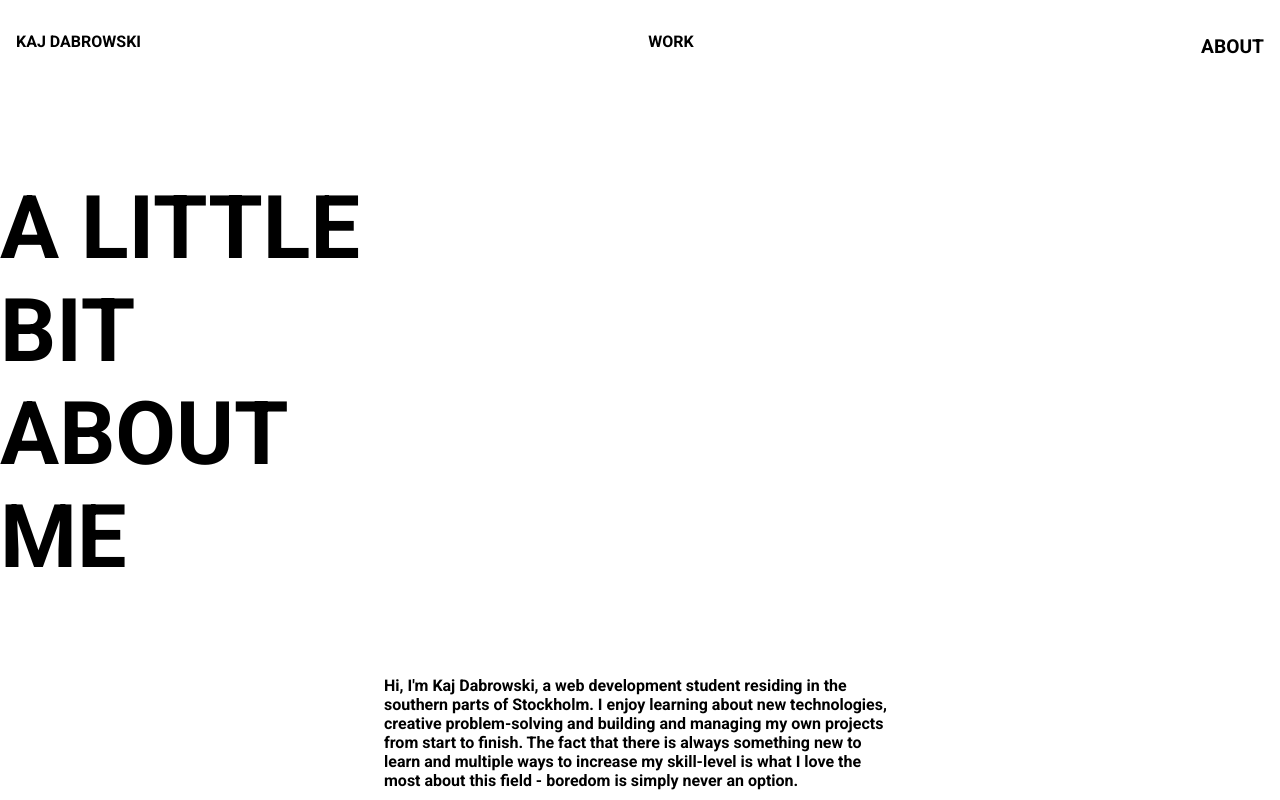
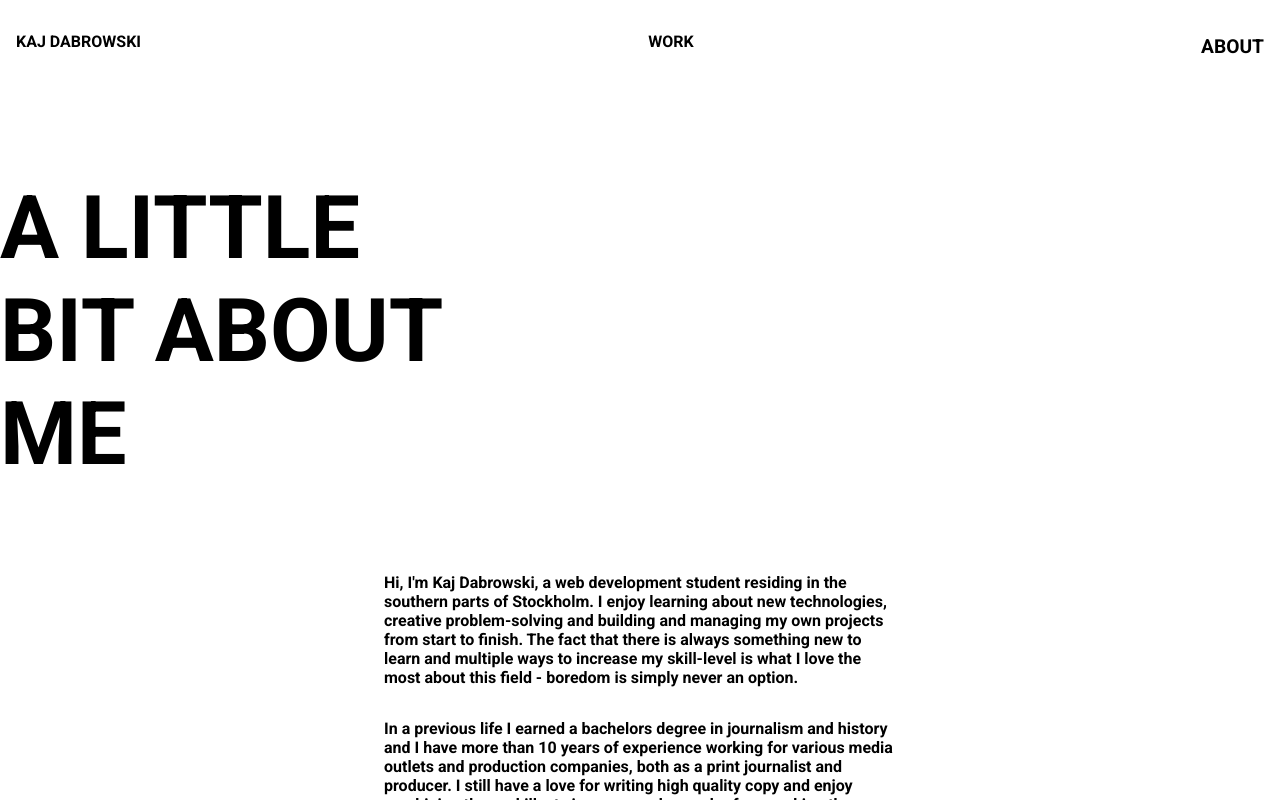
Before and after one commit to kajdabrowski/vue-portfolio, a Vue app: page /#/about in a window 1280 px wide. Shown: the top 800 px of the page. Built offline with nearby package versions, Linux system fonts and the light colour scheme.

Commit message:
finished navbar new styling, added BaseIntroAbout component

```diff
--- a/src/App.scss
+++ b/src/App.scss
@@ -22,12 +22,12 @@
 
 /* Ta bort margin och padding från alla komponenter,
 lägg till margin i appcontainer istället. Placera sedan ut
-alla komponenter som de ska vara.
+alla komponenter som de ska vara. -- DONE
 
-- BaseIntro på about ska vara 2 rader.
+- BaseIntro på about ska vara 2 rader. DONE, ersatte BaseIntro med BaseIntroAbout. Dynamiska klasser istället?
+-Förbättre nav:en så att länkar syns bra när man scrollar. DONE
 -Gör om CaseCardBig till version med rubrik+text på en sida och bild på andra.
 Gör även en speglad version.
 - Ev. dynamiska css-klasser med v-bind.
 - Media queries.
--Förbättre nav:en så att länkar syns bra när man scrollar. ! Lade till vit bakgrund.
 */
--- /dev/null
+++ b/src/components/BaseIntroAbout.scss
@@ -0,0 +1,19 @@
+@import url("https://fonts.googleapis.com/css2?family=Roboto:wght@400;500;700&display=swap");
+
+.introabout{
+    max-width: 60%;
+    // margin-top: 2em;
+    // margin-bottom: 1em;
+    &__row1{
+        font-family: Roboto, sans-serif;
+        font-size: 5.5em;
+        font-weight: 700;
+        margin-top: 2em;
+    }
+    &__row2{
+        font-family: Roboto, sans-serif;
+        font-size: 5.5em;
+        font-weight: 700;
+        margin-bottom: 1em;
+    }
+}
--- /dev/null
+++ b/src/components/BaseIntroAbout.vue
@@ -0,0 +1,21 @@
+<template>
+    <div class="introabout">
+        <h1 class="introabout introabout__row1">
+            {{msg1}}
+        </h1>
+        <h1 class="introabout introabout__row2">
+            {{msg2}}
+        </h1>
+    </div>
+</template>
+
+<script>
+import './BaseIntroAbout.scss'
+export default {
+  name: 'BaseIntroAbout',
+  props: {
+    msg1: String,
+    msg2: String
+  }
+}
+</script>
--- a/src/components/TheHeader.vue
+++ b/src/components/TheHeader.vue
@@ -1,12 +1,12 @@
 <template>
   <nav class="nav">
-    <router-link class="nav__link nav__link--left" to="/"
+    <router-link class="nav__link" to="/"
       >KAJ DABROWSKI</router-link
     >
-    <router-link class="nav__link nav__link--right" to="/work"
+    <router-link class="nav__link" to="/work"
       >WORK</router-link
     >
-    <router-link class="nav__link nav__link--right" to="/about"
+    <router-link class="nav__link" to="/about"
       >ABOUT</router-link
     >
   </nav>
@@ -42,14 +42,13 @@ export default {
 // }
 
 //Hover underline - how to set on non-active router links on hover?
-.router-link-exact-active {
+.nav__link { // router-link-exact-active
   display: inline-block;
   position: relative;
   color: black;
-  zoom: 120%;
 }
 
-.router-link-exact-active:after {
+.nav__link:after { // router-link-exact-active:after
   content: "";
   position: absolute;
   width: 100%;
@@ -62,9 +61,13 @@ export default {
   transition: transform 0.35s ease-out;
 }
 
-.router-link-exact-active:hover:after {
+.nav__link:hover:after { // router-link-exact-active:hover:after
   transform: scaleX(1);
   transform-origin: bottom center;
 }
 
+.router-link-exact-active{
+  zoom: 120%;
+}
+
 </style>
--- a/src/main.js
+++ b/src/main.js
@@ -5,6 +5,7 @@ import router from './router'
 import TheHeader from '@/components/TheHeader.vue'
 import TheFooter from '@/components/TheFooter.vue'
 import BaseIntro from '@/components/BaseIntro.vue'
+import BaseIntroAbout from '@/components/BaseIntroAbout.vue'
 import BaseParagraph from '@/components/BaseParagraph.vue'
 import ExperienceTable from '@/components/ExperienceTable.vue'
 import ImageText from '@/components/ImageText.vue'
@@ -15,6 +16,7 @@ Vue.config.productionTip = false
 Vue.component('TheHeader', TheHeader)
 Vue.component('TheFooter', TheFooter)
 Vue.component('BaseIntro', BaseIntro)
+Vue.component('BaseIntroAbout', BaseIntroAbout)
 Vue.component('BaseParagraph', BaseParagraph)
 Vue.component('ExperienceTable', ExperienceTable)
 Vue.component('ImageText', ImageText)
--- a/src/views/About.vue
+++ b/src/views/About.vue
@@ -1,6 +1,6 @@
 <template>
   <div class="about">
-    <BaseIntro msg="A LITTLE BIT ABOUT ME" />
+    <BaseIntroAbout msg1="A LITTLE" msg2=" BIT ABOUT ME" />
     <BaseParagraph
       msg="Hi, I'm Kaj Dabrowski, a web development student residing in the southern parts of Stockholm.
       I enjoy learning about new technologies, creative problem-solving and building and managing my own
@@ -15,14 +15,14 @@ application to providing content for it." />
 </template>
 
 <script>
-import BaseIntro from '@/components/BaseIntro.vue'
+import BaseIntroAbout from '@/components/BaseIntroAbout.vue'
 import BaseParagraph from '@/components/BaseParagraph.vue'
 import SkillGrid from '@/components/SkillGrid.vue'
 
 export default {
   name: 'About',
   components: {
-    BaseIntro,
+    BaseIntroAbout,
     BaseParagraph,
     SkillGrid
   }
```
